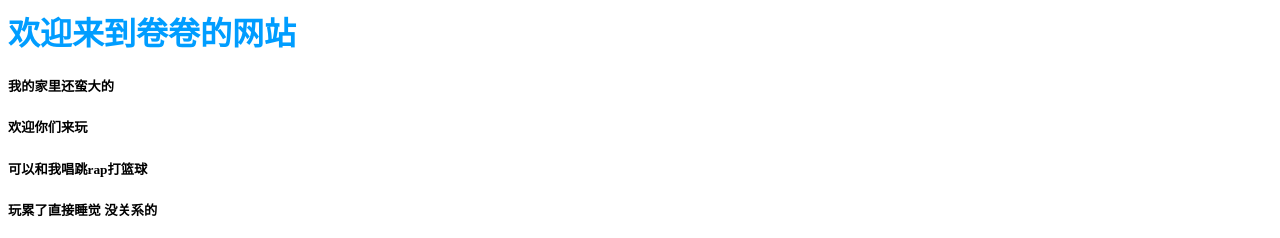
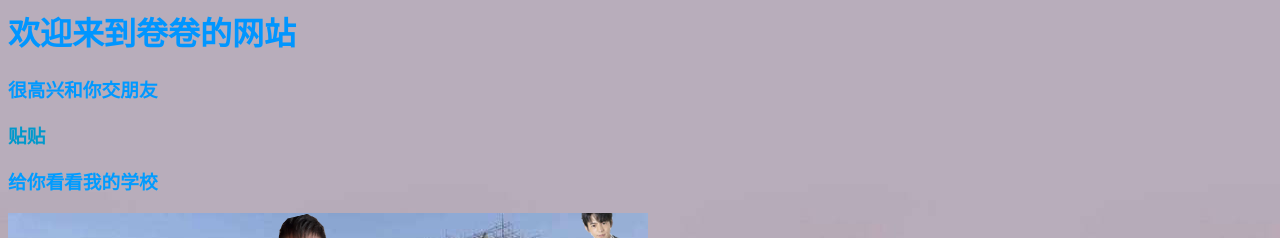
Before and after one commit to juanjuan0624/juanjuan0624.github.io, a plain HTML site: page home.html in a window 1280 px wide. Shown: the top 238 px of the page. Drawn offline with Linux system fonts and the light colour scheme.

Commit message:
Update home.html

```diff
--- a/home.html
+++ b/home.html
@@ -1,7 +1,8 @@
-<h1><font color=”#89D5FF”><b>欢迎来到卷卷的网站</h1></font></b>
-<h5>我的家里还蛮大的</h5>
-<h5>欢迎你们来玩</h5>
-<h5>可以和我唱跳rap打篮球</h5>
-<h5>玩累了直接睡觉 没关系的</h5>
+<h1><font color=”#9966ff”><b>欢迎来到卷卷的网站</h1></font></b>
+<h3><font color=”#9999ff”><b>很高兴和你交朋友</h3></font></b>
+<h3><font color=”#9999cc”><b>贴贴</h3></font></b>
+<h3><font color=”#99ccff”><b>给你看看我的学校</h3></font></b>
 <img src="baiguiyexing2.png">
 <marquee>啦啦啦啦啦（发癫ing</marquee>
+<body background="c4b098bb167c1fe94f4372f8635dd160.jpeg">
+  <body background="c4b098bb167c1fe94f4372f8635dd160.jpeg" body bgproperties=fixed>
```
